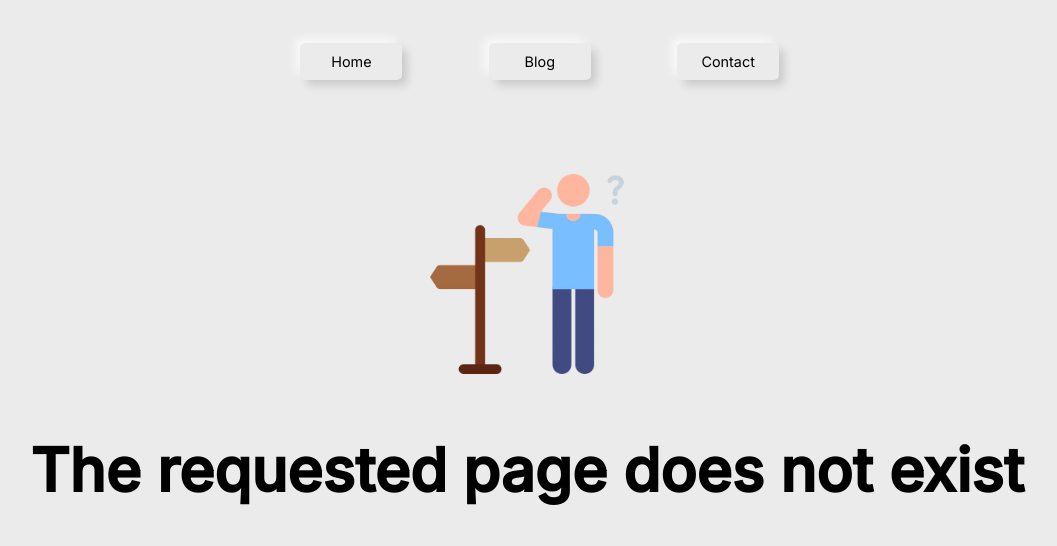
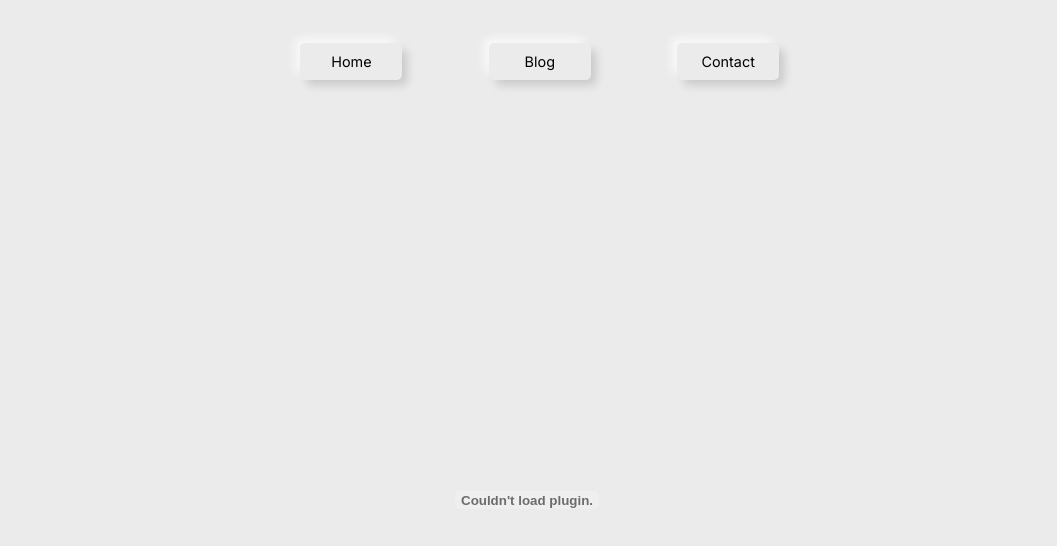
Before and after one commit to manuelalferez/personal-website, a React (Create React App) app: page /resume in a window 1280 px wide. Shown: the top 546 px of the page, without its empty margins (113-1170 px from the left). Built offline with nearby package versions, Linux system fonts and the light colour scheme.

Commit message:
Corrigiendo error de sintaxis en el nombre de Resume

```diff
--- a/src/App.js
+++ b/src/App.js
@@ -9,7 +9,7 @@ import Post from "./Component/Blog/Post";
 import GA from "./GoogleAnalytics";
 import ScrollToTop from "./Component/ScrollToTop";
 import Work from "./Component/Work/Work";
-import Resumen from "./Component/Resumen/Resumen";
+import Resume from "./Component/Resume/Resume";
 
 
 function App() {
@@ -23,7 +23,7 @@ function App() {
             <Route exact path="/contact" component={Contact} />
             <Route exact path="/blog" component={Blog} />
             <Route exact path="/work" component={Work} />
-            <Route exact path="/resumen" component={Resumen} />
+            <Route exact path="/resume" component={Resume} />
             <Route exact path="/blog/post/:id" component={Post} />
             <Route component={PageNotFound} />
           </Switch>
--- a/src/Component/Resumen/Resumen.css
+++ b/src/Component/Resume/Resume.css
@@ -1,4 +1,4 @@
-.Resumen{
+.Resume{
     position: relative;
     z-index: 2;
 }
--- /dev/null
+++ b/src/Component/Resume/Resume.js
@@ -0,0 +1,13 @@
+import React, { useState } from 'react';
+import ResumenPDF from "../../data/cv/resume.pdf";
+import "./Resume.css";
+
+function Resume() {
+
+  return (
+      <div >
+       <embed className="Resume" src={ResumenPDF} type="application/pdf" width="100%" height="1000px"/>
+      </div>
+  );
+}
+export default Resume;
--- a/src/Component/Resumen/Resumen.js
+++ /dev/null
@@ -1,13 +0,0 @@
-import React, { useState } from 'react';
-import ResumenPDF from "../../data/cv/resumen.pdf";
-import "./Resumen.css";
-
-function Resumen() {
-
-  return (
-      <div >
-       <embed className="Resumen" src={ResumenPDF} type="application/pdf" width="100%" height="1000px"/>
-      </div>
-  );
-}
-export default Resumen;
```
Also changed, not shown: 1 other file (tests, documents, lock files or other folders).
